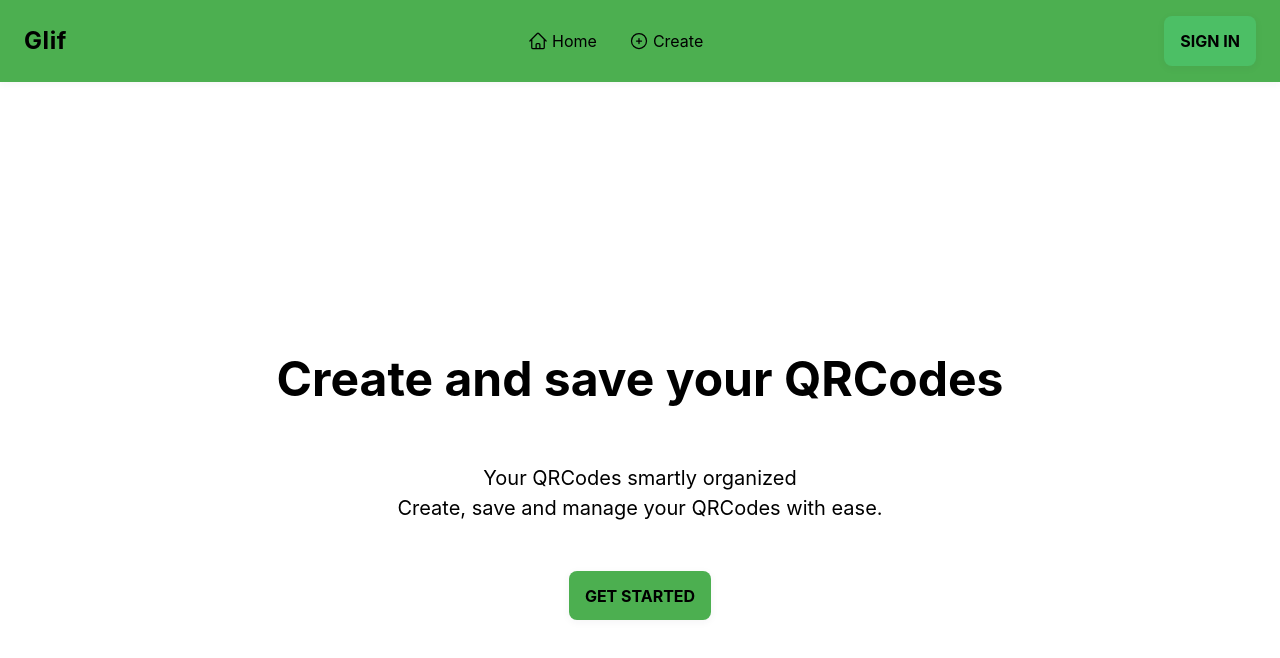
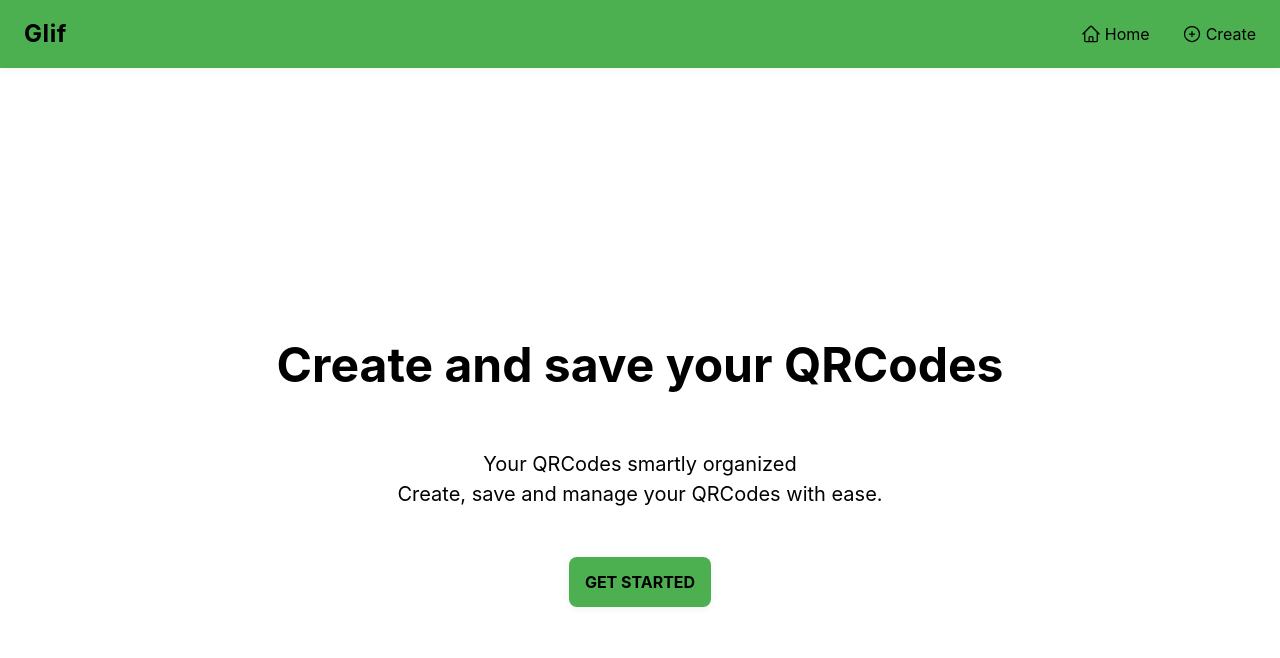
Before and after one commit to DomeT99/glif, a Nuxt app: page / in a window 1280 px wide. Shown: the top 658 px of the page. Built offline with nearby package versions, Linux system fonts and the light colour scheme.

Commit message:
feat: remove sign in button

```diff
--- a/app/components/common/Navbar.vue
+++ b/app/components/common/Navbar.vue
@@ -25,7 +25,6 @@
           </NuxtLink>
         </li>
       </ul>
-      <GenericButton bg-color="secondary">SIGN IN</GenericButton>
     </div>
   </nav>
 </template>
```
